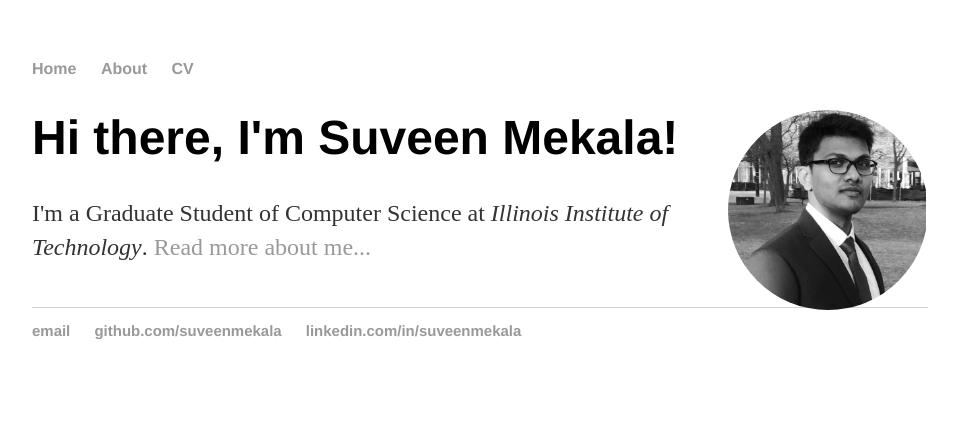
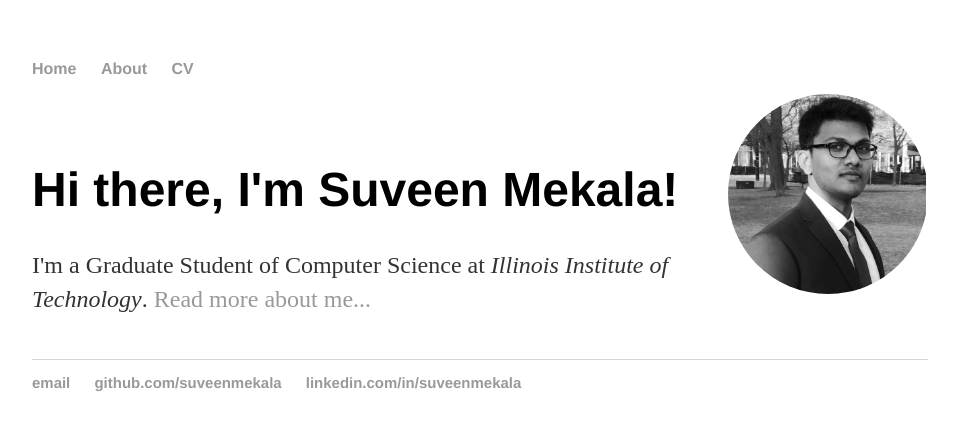
Before and after one commit to SuveenMekala/suveenmekala.github.io, a Jekyll site: the page built from index.html, in a window 1280 px wide. Shown: the top 431 px of the page, without its empty margins (160-1117 px from the left). Built offline with Jekyll 4.4.1, drawn with Linux system fonts in a browser that asks for light colours.

Commit message:
Update index.html

```diff
--- a/index.html
+++ b/index.html
@@ -3,7 +3,8 @@
 title: Satya Suveen Reddy Mekala
 ---
 <div class="blurb">
-	<div class="circular--landscape" style="float: right; clear: left;"> <img src="suveen.jpg" /></div>
+	<div class="circular--landscape" style="float: right; clear: left;"> <img src="suveen.jpg" /></div> <br>
+	<br>
         	<h1>Hi there, I'm Suveen Mekala!</h1>
 		<p>I'm a Graduate Student of Computer Science at <em>Illinois Institute of Technology</em>.  <a href="/about">Read more about me...</a></p>
 
```
